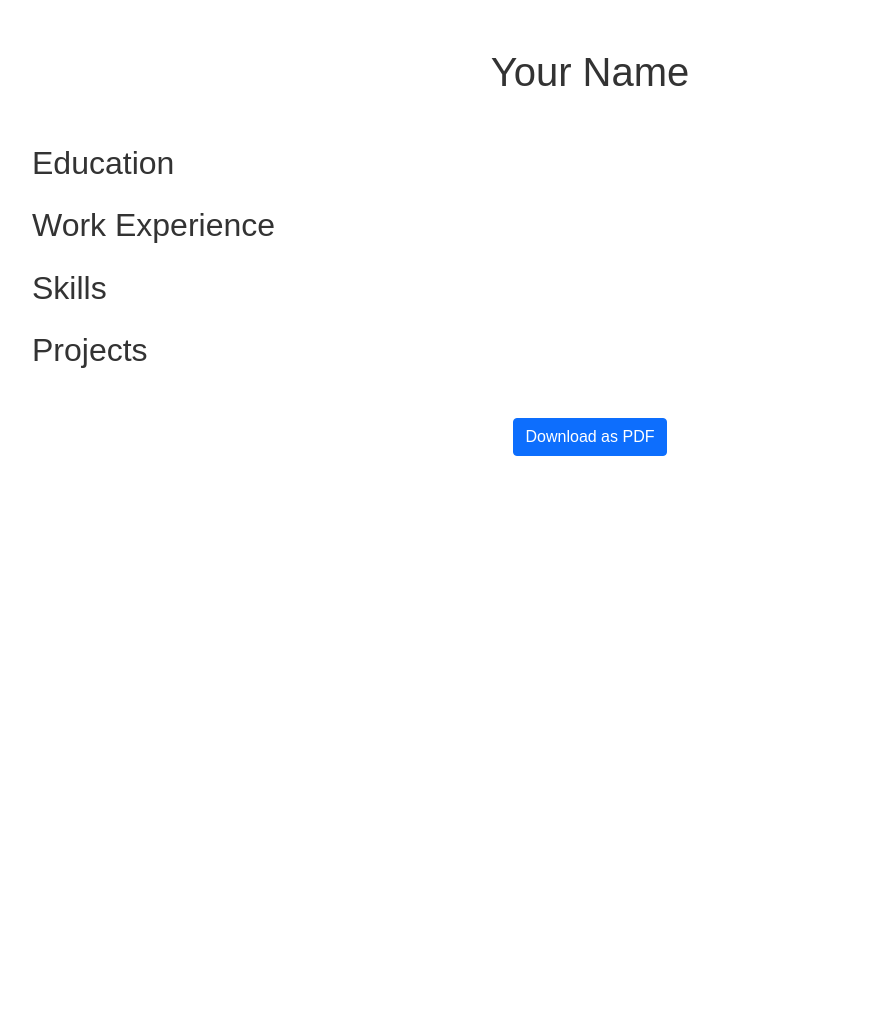
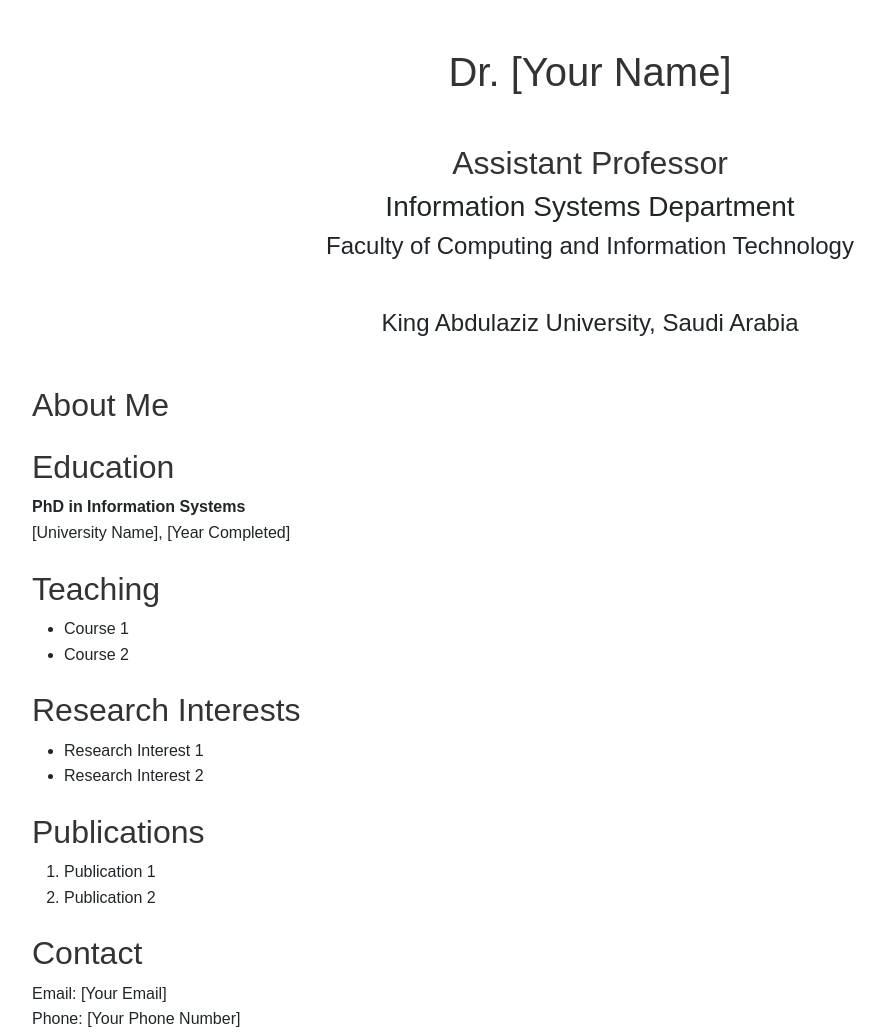
Before and after one commit to wafib/chatgptcv, a plain HTML site: page index.html in a window 1280 px wide. Shown: the top 1035 px of the page, without its empty margins (50-934 px from the left). Before the commit the page ends 800 px from the top, so only its background shows below. Drawn offline with nearby package versions, Linux system fonts and the light colour scheme.

Commit message:
Update index.html
created a simple, clean, elegant, and techie CV template for you. You can replace the placeholder text with your own information. Here's the updated code for each file:

```diff
--- a/index.html
+++ b/index.html
@@ -3,22 +3,60 @@
 <head>
   <meta charset="UTF-8">
   <meta name="viewport" content="width=device-width, initial-scale=1.0">
-  <title>My CV Website</title>
+  <title>Dr. [Your Name] - CV</title>
   <link href="https://cdn.jsdelivr.net/npm/bootstrap@5.1.3/dist/css/bootstrap.min.css" rel="stylesheet">
+  <link href="https://fonts.googleapis.com/css?family=Roboto:300,400,700&display=swap" rel="stylesheet">
   <link rel="stylesheet" href="styles.css">
 </head>
 <body>
   <div class="container" id="cv-content">
-    <h1 class="text-center my-5">Your Name</h1>
+    <h1 class="text-center my-5">Dr. [Your Name]</h1>
+    <h2 class="text-center">Assistant Professor</h2>
+    <h3 class="text-center">Information Systems Department</h3>
+    <h4 class="text-center mb-5">Faculty of Computing and Information Technology</h4>
+    <h4 class="text-center mb-5">King Abdulaziz University, Saudi Arabia</h4>
+
+    <h2>About Me</h2>
+    <p>
+      <!-- Add a brief introduction about yourself here -->
+    </p>
+
     <h2>Education</h2>
-    <!-- Add your education details here -->
-    <h2>Work Experience</h2>
-    <!-- Add your work experience details here -->
-    <h2>Skills</h2>
-    <!-- Add your skills here -->
-    <h2>Projects</h2>
-    <!-- Add your projects here -->
+    <p>
+      <strong>PhD in Information Systems</strong><br>
+      [University Name], [Year Completed]
+    </p>
+    <!-- Add more education details if needed -->
+
+    <h2>Teaching</h2>
+    <!-- List the courses you're currently teaching -->
+    <ul>
+      <li>Course 1</li>
+      <li>Course 2</li>
+    </ul>
+
+    <h2>Research Interests</h2>
+    <!-- List your research interests -->
+    <ul>
+      <li>Research Interest 1</li>
+      <li>Research Interest 2</li>
+    </ul>
+
+    <h2>Publications</h2>
+    <!-- List your publications here -->
+    <ol>
+      <li>Publication 1</li>
+      <li>Publication 2</li>
+    </ol>
+
+    <h2>Contact</h2>
+    <p>
+      <!-- Add your contact information here -->
+      Email: [Your Email]<br>
+      Phone: [Your Phone Number]
+    </p>
   </div>
+
   <div class="text-center my-5">
     <button class="btn btn-primary" onclick="generatePDF()">Download as PDF</button>
   </div>
```
